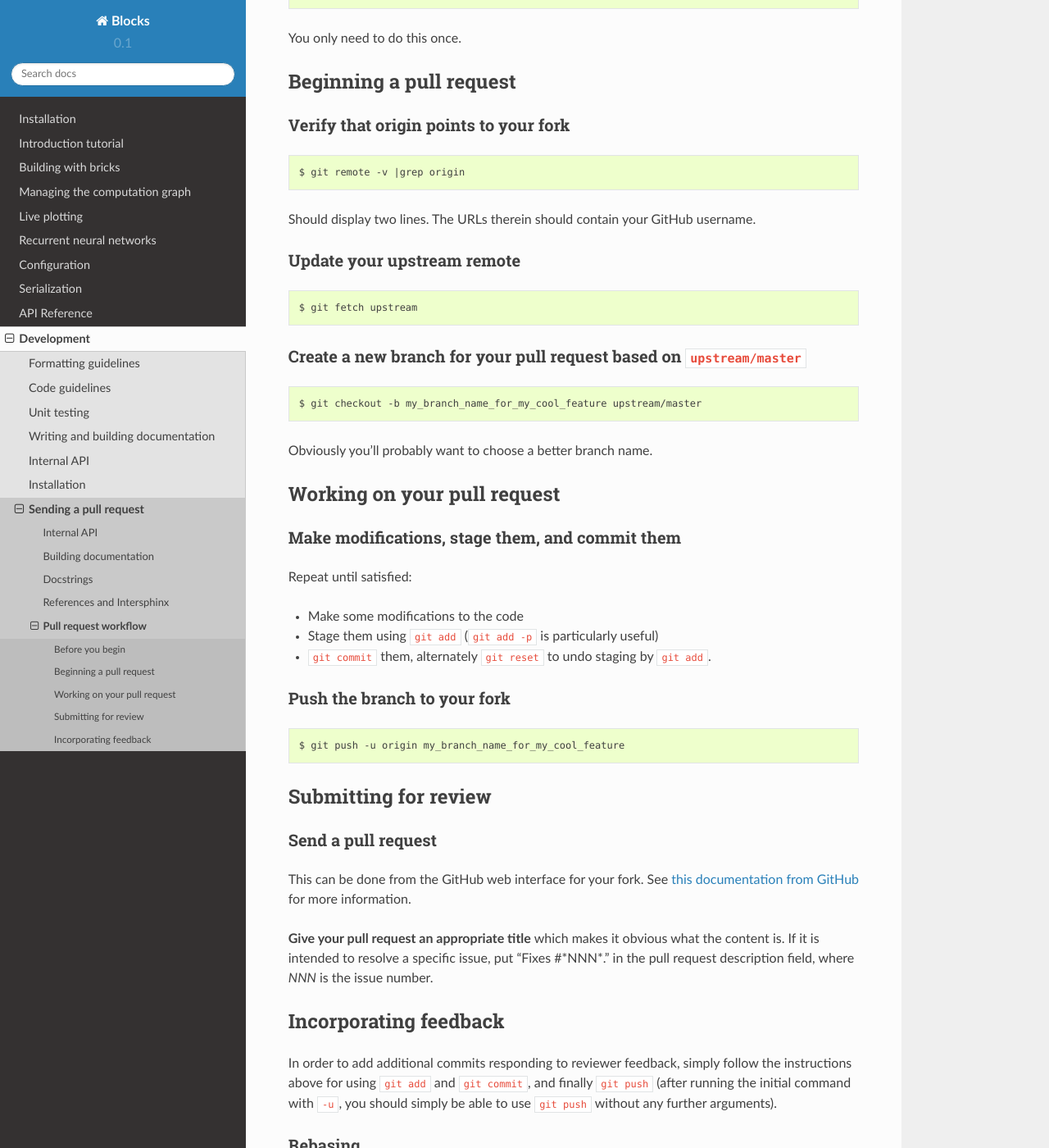
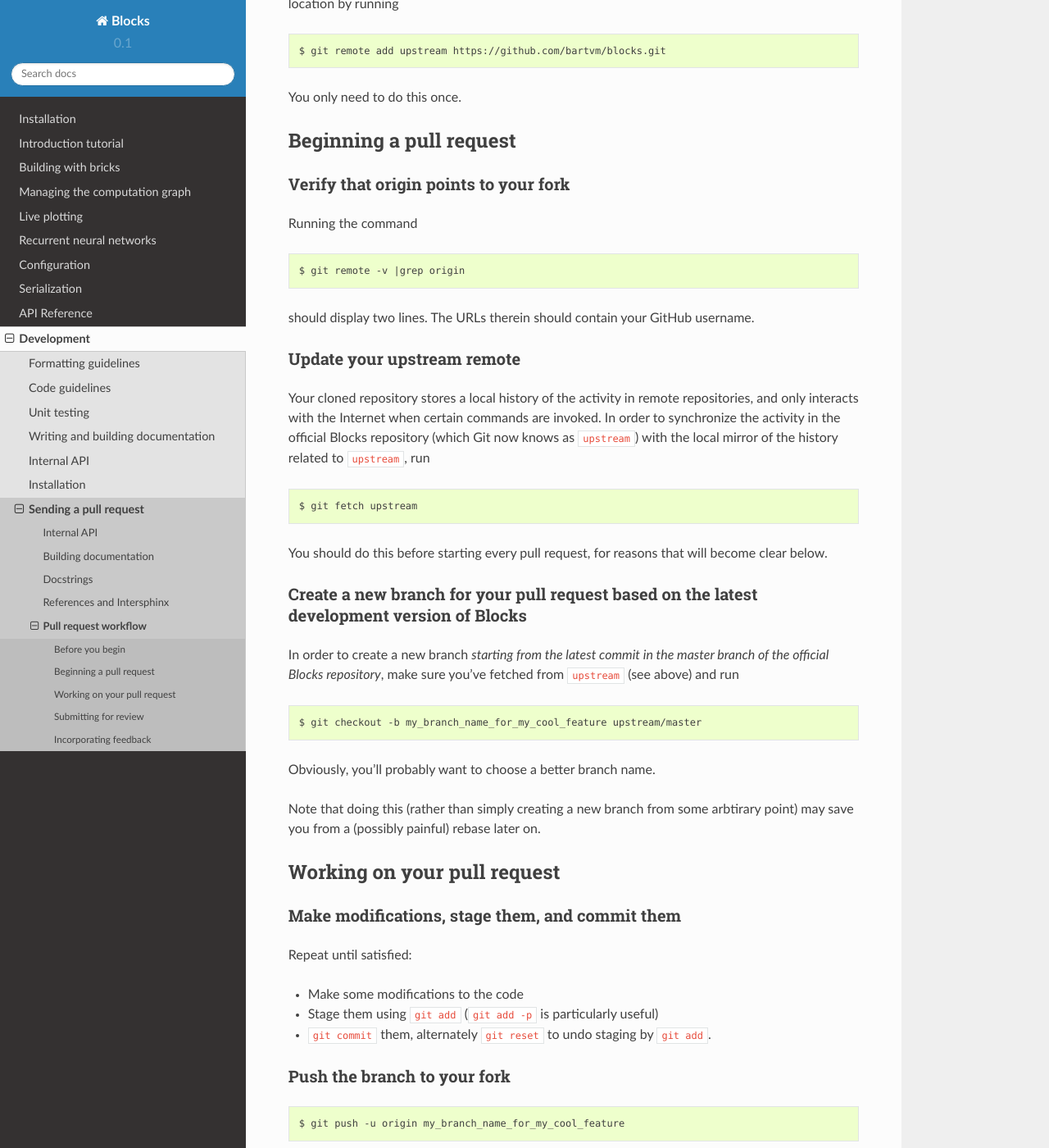
Before and after one commit to mila-iqia/blocks, a Sphinx documentation site: the page built from docs/development/pullrequest.rst, in a window 1280 px wide and 1400 px high, scrolled down 1019 px. Shown: the whole window at 82% size. Built offline with Sphinx 7.4.7 and the Read the Docs theme 2.0.0, drawn with Linux system fonts in a browser that asks for light colours; some of the changed text lies outside the part shown.

Commit message:
More connecting text.

```diff
--- a/docs/development/pullrequest.rst
+++ b/docs/development/pullrequest.rst
@@ -48,6 +48,8 @@ setting up `SSH key authentication <https://help.github.com/categories/ssh/>`_.
 
 Add the official Blocks repository as a remote
 ~~~~~~~~~~~~~~~~~~~~~~~~~~~~~~~~~~~~~~~~~~~~~~
+In order to keep up with changes to the official Blocks repository, notify
+Git of its existence and location by running
 
 .. code-block:: bash
 
@@ -60,26 +62,43 @@ Beginning a pull request
 
 Verify that origin points to your fork
 ~~~~~~~~~~~~~~~~~~~~~~~~~~~~~~~~~~~~~~
+Running the command
 
 .. code-block:: bash
 
     $ git remote -v |grep origin
 
-Should display two lines. The URLs therein should contain your GitHub username.
+should display two lines. The URLs therein should contain your GitHub username.
 
 Update your upstream remote
 ~~~~~~~~~~~~~~~~~~~~~~~~~~~
+Your cloned repository stores a local history of the activity in remote
+repositories, and only interacts with the Internet when certain commands
+are invoked. In order to synchronize the activity in the official Blocks
+repository (which Git now knows as ``upstream``) with the local mirror of
+the history related  to ``upstream``, run
+
 .. code-block:: bash
 
     $ git fetch upstream
 
-Create a new branch for your pull request based on ``upstream/master``
-~~~~~~~~~~~~~~~~~~~~~~~~~~~~~~~~~~~~~~~~~~~~~~~~~~~~~~~~~~~~~~~~~~~~~~
+You should do this before starting every pull request, for reasons that
+will become clear below.
+
+Create a new branch for your pull request based on the latest development version of Blocks
+~~~~~~~~~~~~~~~~~~~~~~~~~~~~~~~~~~~~~~~~~~~~~~~~~~~~~~~~~~~~~~~~~~~~~~~~~~~~~~~~~~~~~~~~~~~
+In order to create a new branch *starting from the latest commit in the
+master branch of the official Blocks repository*, make sure you've fetched
+from ``upstream`` (see above) and run
+
 .. code-block:: bash
 
     $ git checkout -b my_branch_name_for_my_cool_feature upstream/master
 
-Obviously you'll probably want to choose a better branch name.
+Obviously, you'll probably want to choose a better branch name.
+
+Note that doing this (rather than simply creating a new branch from some
+arbtirary point) may save you from a (possibly painful) rebase later on.
 
 Working on your pull request
 ----------------------------
@@ -112,7 +131,10 @@ This can be done from the GitHub web interface for your fork. See
 **Give your pull request an appropriate title** which makes it obvious what
 the content is. If it is intended to resolve a specific issue, put "Fixes
 #*NNN*." in the pull request description field, where *NNN* is the issue
-number.
+number. By doing this, GitHub will know to `automatically close the issue`_
+when your pull request is merged.
+
+.. _automatically close the issue: https://github.com/blog/1506-closing-issues-via-pull-requests
 
 Incorporating feedback
 ----------------------
```
